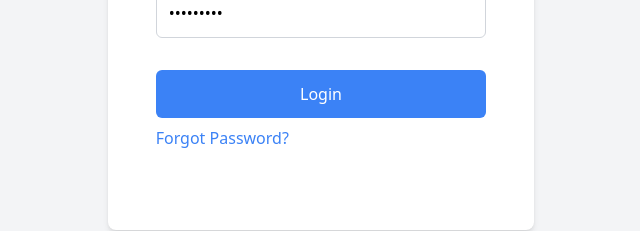
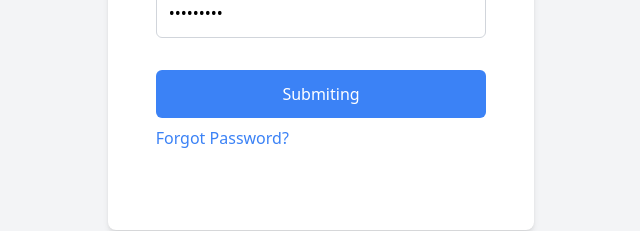
Before and after one commit to DagimAsnake/salesDashFrontend, a React (Create React App) app: page / in a window 1280 px wide. Both pictures are taken after typing "name@example.com", "Sample123" into the empty fields and a click on the button "Login". Shown: the part 422-653 px from the top of the page, without its empty margins (319-959 px from the left). Built offline with nearby package versions, Linux system fonts and the light colour scheme; no server answers.

Commit message:
edited all buttons

```diff
--- a/src/components/Auth/ChangePassword.jsx
+++ b/src/components/Auth/ChangePassword.jsx
@@ -10,6 +10,7 @@ const ChangePassword = () => {
     const [confirmPassword, setConfirmPassword] = useState("")
     const [errors, setErrors] = useState({});
     const [errMsg, setErrMsg] = useState("")
+    const [isPending, setIsPending] = useState(false)
 
     const handlePasswordChange = (event) => {
         setPassword(event.target.value);
@@ -22,6 +23,7 @@ const ChangePassword = () => {
 
     const handleSubmit = (event) => {
         event.preventDefault();
+        setIsPending(true)
         const validationErrors = validate();
         if (Object.keys(validationErrors).length === 0) {
             const loginRequest = async () => {
@@ -43,7 +45,7 @@ const ChangePassword = () => {
 
                 const data = await response.json();
                 console.log(data);
-
+                setIsPending(false)
                 setErrMsg(data.msg)
 
                 if (data.msg === "Password Changed Successfully") {
@@ -106,9 +108,12 @@ const ChangePassword = () => {
                     </div>
                     <p className="text-red-500 text-lg">{errMsg}</p>
                     <div className="flex flex-col mb-8">
-                        <button className="bg-blue-500 text-white py-3 mb-2 px-4 rounded-md hover:bg-blue-600 transition duration-200" type="submit">
+                        {!isPending && <button className="bg-blue-500 text-white py-3 mb-2 px-4 rounded-md hover:bg-blue-600 transition duration-200" type="submit">
                             Submit
-                        </button>
+                        </button>}
+                        {isPending && <button disabled className="bg-blue-500 text-white py-3 mb-2 px-4 rounded-md hover:bg-blue-600 transition duration-200" type="submit">
+                            Submiting
+                        </button>}
                     </div>
                 </form>
             </div>
--- a/src/components/Auth/ForgetPassword.jsx
+++ b/src/components/Auth/ForgetPassword.jsx
@@ -6,6 +6,7 @@ const ForgetPassword = () => {
     const [email, setEmail] = useState("");
     const [isLinkSent, setIsLinkSent] = useState("");
     const [errors, setErrors] = useState({});
+    const [isPending, setIsPending] = useState(false)
 
     const handleEmailChange = (event) => {
         setEmail(event.target.value);
@@ -13,6 +14,7 @@ const ForgetPassword = () => {
 
     const handleSubmit = (event) => {
         event.preventDefault();
+        setIsPending(true)
         const validationErrors = validate();
         if (Object.keys(validationErrors).length === 0) {
             const loginRequest = async () => {
@@ -33,7 +35,7 @@ const ForgetPassword = () => {
 
                 const data = await response.json();
                 console.log(data);
-
+                setIsPending(false)
                 setIsLinkSent(data.msg);
 
             };
@@ -76,9 +78,12 @@ const ForgetPassword = () => {
                     </div>
                     <p className="text-red-500 text-lg">{isLinkSent}</p>
                     <div className="flex flex-col mb-8">
-                        <button className="bg-blue-500 text-white py-3 mb-2 px-4 rounded-md hover:bg-blue-600 transition duration-200" type="submit">
+                        {!isPending && <button className="bg-blue-500 text-white py-3 mb-2 px-4 rounded-md hover:bg-blue-600 transition duration-200" type="submit">
                             Submit
-                        </button>
+                        </button>}
+                        {isPending && <button disabled className="bg-blue-500 text-white py-3 mb-2 px-4 rounded-md hover:bg-blue-600 transition duration-200" type="submit">
+                            Submiting
+                        </button>}
                         <Link to={'/login'} className="text-blue-500 hover:underline">
                             Back
                         </Link>
--- a/src/components/Auth/LoginAdmin.jsx
+++ b/src/components/Auth/LoginAdmin.jsx
@@ -11,6 +11,7 @@ const Login = () => {
     const [password, setPassword] = useState("");
     const [errors, setErrors] = useState({});
     const [errMsg, setErrMsg] = useState("")
+    const [isPending, setIsPending] = useState(false)
 
     const handleEmailChange = (event) => {
         setEmail(event.target.value);
@@ -22,6 +23,7 @@ const Login = () => {
 
     const handleSubmit = (event) => {
         event.preventDefault();
+        setIsPending(true)
         const validationErrors = validate();
         if (Object.keys(validationErrors).length === 0) {
             const loginRequest = async () => {
@@ -43,7 +45,7 @@ const Login = () => {
 
                 const data = await response.json();
                 console.log(data);
-
+                setIsPending(false)
                 setErrMsg(data.msg);
 
                 const remainingMilliseconds = 60 * 60 * 1000;
@@ -111,9 +113,12 @@ const Login = () => {
                     </div>
                     <p className="text-red-500 text-lg">{errMsg}</p>
                     <div className="flex flex-col mb-8">
-                        <button className="bg-blue-500 text-white py-3 mb-2 px-4 rounded-md hover:bg-blue-600 transition duration-200" type="submit">
+                        {!isPending && <button className="bg-blue-500 text-white py-3 mb-2 px-4 rounded-md hover:bg-blue-600 transition duration-200" type="submit">
                             Login
-                        </button>
+                        </button>}
+                        {isPending && <button disabled className="bg-blue-500 text-white py-3 mb-2 px-4 rounded-md hover:bg-blue-600 transition duration-200" type="submit">
+                            Submiting
+                        </button>}
                         <Link to={'/forgetpassword'} className="text-blue-500 hover:underline">
                             Forgot Password?
                         </Link>
--- a/src/pages/Profile.jsx
+++ b/src/pages/Profile.jsx
@@ -12,6 +12,7 @@ const Profile = () => {
     const [lastname, setLastname] = useState("");
     const [email, setEmail] = useState("");
 
+    const [isPending, setIsPending] = useState(false)
 
     useEffect(() => {
         const singleFetch = async () => {
@@ -41,6 +42,8 @@ const Profile = () => {
     const submitHandler = (e) => {
         e.preventDefault()
 
+        setIsPending(true)
+
         const signUpEmployee = async () => {
             const response = await fetch("http://localhost:8000/user/edit", {
                 method: "PUT",
@@ -63,6 +66,7 @@ const Profile = () => {
             const data = await response.json();
 
             console.log(data);
+            setIsPending(false)
 
             if (data.msg === "Data Updated Successfully") {
                 navigate("/");
@@ -199,7 +203,9 @@ const Profile = () => {
                             </div>
 
                             <div className="w-44 items-center text-center text-black rounded-lg hover:bg-black my-5 hover:text-white p-2 text-xl font-bold cursor-pointer tracking-wider border">
-                                <button> Update</button>
+                                {!isPending && <button> Update</button>}
+                                {isPending && <button disabled> updating</button>}
+
                             </div>
                         </form>
                     </div>
--- a/src/pages/UpdatePassword.jsx
+++ b/src/pages/UpdatePassword.jsx
@@ -12,9 +12,12 @@ const UpdatePassword = () => {
     const [newPassword, setNewPassword] = useState("");
 
     const [errMsg, setErrMsg] = useState("");
+    const [isPending, setIsPending] = useState(false)
 
     const submitHandler = (e) => {
         e.preventDefault();
+
+        setIsPending(true)
 
         const signupDepartment = async () => {
             const response = await fetch(
@@ -40,7 +43,7 @@ const UpdatePassword = () => {
             const data = await response.json();
 
             console.log(data);
-
+            setIsPending(false)
             setErrMsg(data.msg);
 
             if (data.msg === "Password Changed Successfully") {
@@ -149,7 +152,8 @@ const UpdatePassword = () => {
                             <p className="text-red-500 text-lg">{errMsg}</p>
 
                             <div className="w-44 items-center text-center text-black rounded-lg hover:bg-black my-5 hover:text-white p-2 text-xl font-bold cursor-pointer tracking-wider border">
-                                <button> Submit</button>
+                                {!isPending && <button> Submit</button>}
+                                {isPending && <button disabled> Submiting</button>}
                             </div>
                         </form>
                     </div>
```
